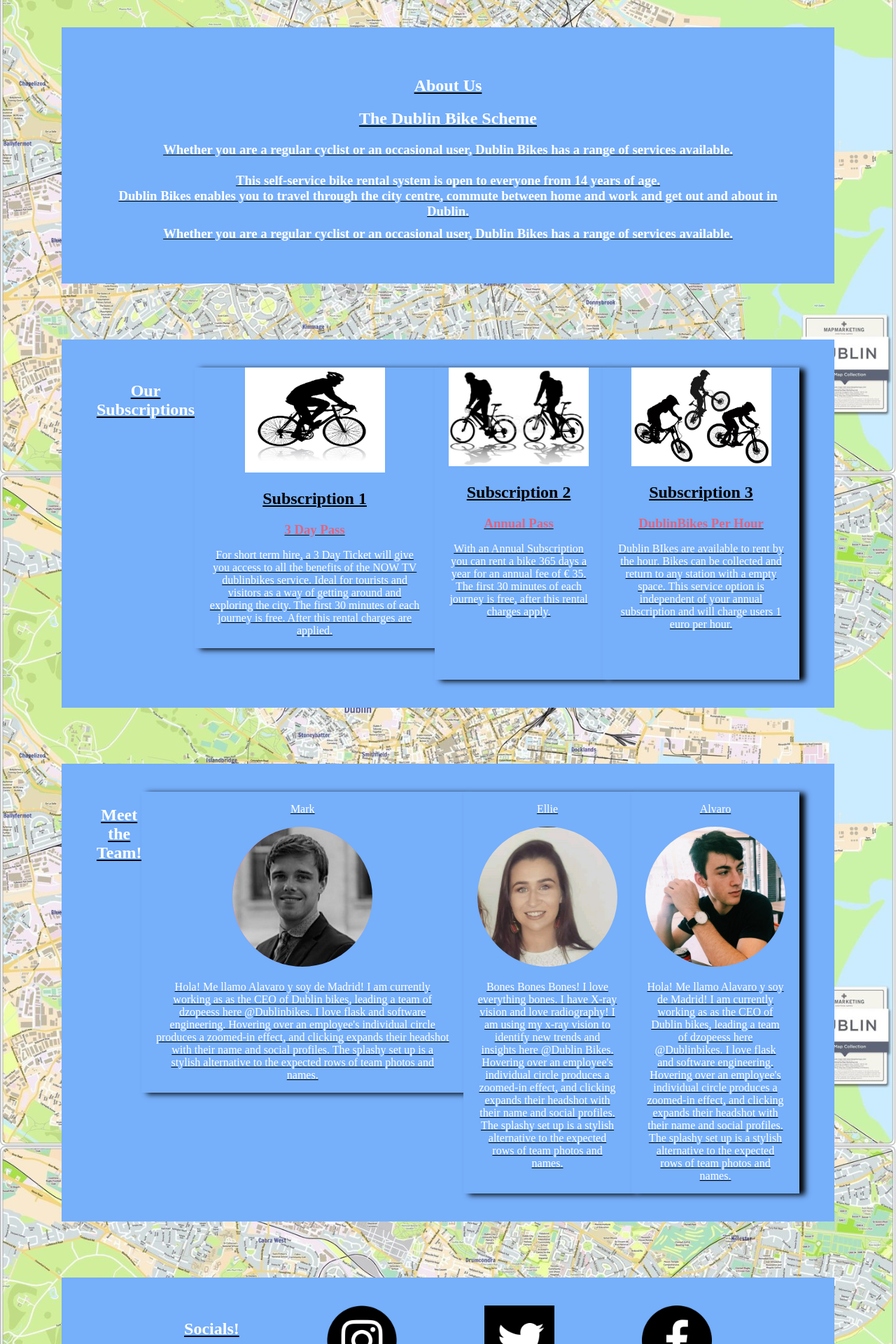
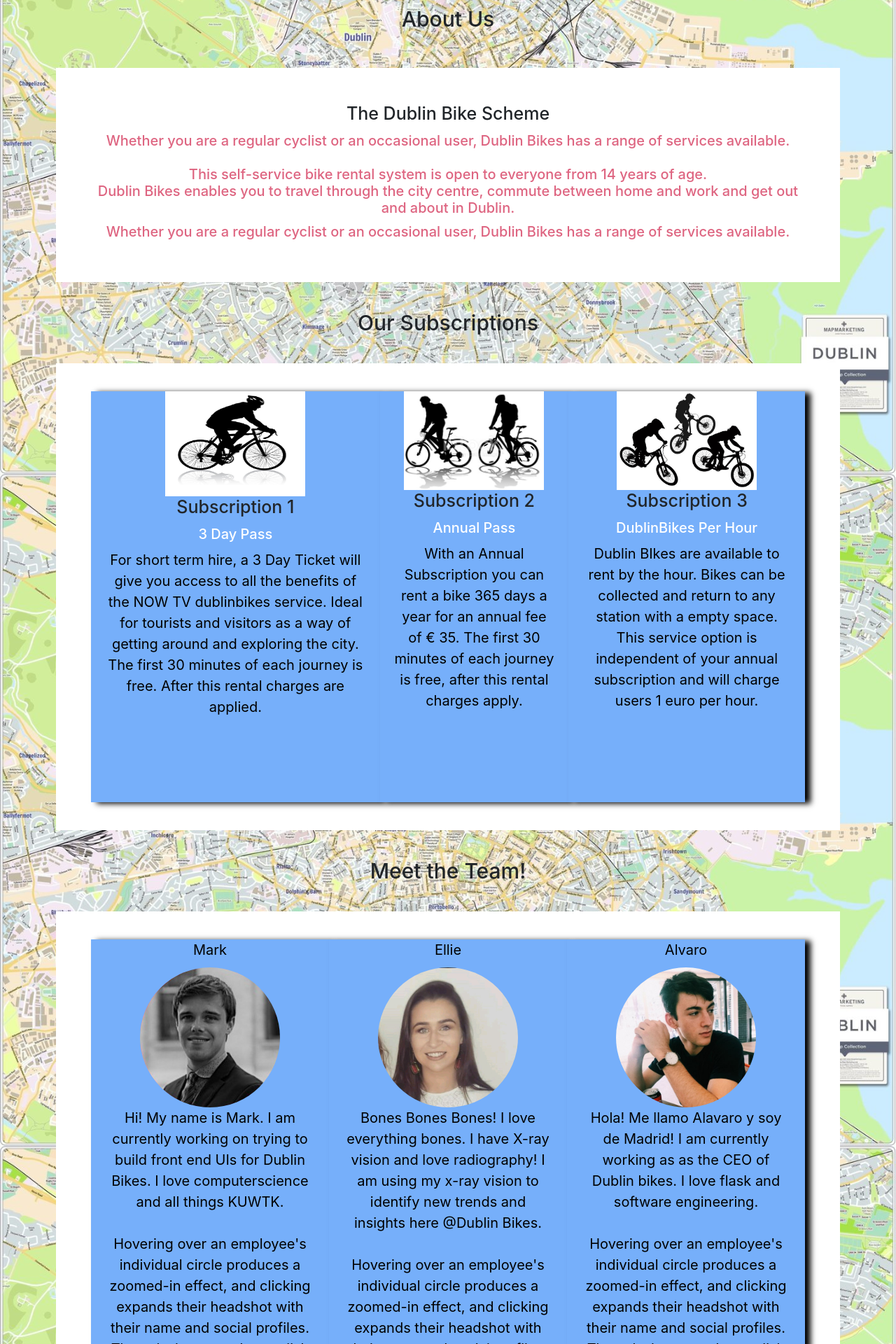
Before and after one commit to Botazio/Group-Project-SoftDev, a Flask app: template FlaskApplication/templates/aboutflex.html in a window 1280 px wide. Shown: the part 283-2203 px from the top of the page at 70% size. Run offline with Flask 2, Linux system fonts and the light colour scheme; the template is opened without the code that fills it, so the values that code supplies are empty; some libraries are stand-ins or nearby versions.

Commit message:
Changes made to styling of about, how2, and css

```diff
--- a/FlaskApplication/templates/aboutflex.html
+++ b/FlaskApplication/templates/aboutflex.html
@@ -3,8 +3,15 @@
 <html lang="en">
 	<html lang="en">
 		<head>
-			<meta name="viewport" content="width=device-width, initial-scale=1">>
-					<meta name="author" content="mark">
+            <meta charsets="utf-8">
+            <meta name="viewport" content="width=device-width, initial-scale=1">
+            <title>About</title>
+            <link rel="stylesheet" href="#">
+            <link href="https://fonts.googleapis.com/css2?family=Noto+Sans:ital@1&display=swap" rel="stylesheet">
+            <link href="https://stackpath.bootstrapcdn.com/bootstrap/4.5.2/css/bootstrap.min.css" rel="stylesheet">
+            <link rel="stylesheet" href="https://stackpath.bootstrapcdn.com/font-awesome/4.7.0/css/font-awesome.min.css">
+            <script src="https://code.jquery.com/jquery-3.2.1.slim.min.js"></script>
+            <script src="https://stackpath.bootstrapcdn.com/bootstrap/4.5.2/js/bootstrap.min.js"></script>
 		<style>
 
             body {
@@ -28,22 +35,11 @@
             color: #ffffff;
             border-radius: 0px;
         }
-        .jumbotron h1 {
-            /* margin: 2px 0; */
-            /* font-size: 3px; */
-            /* line-height: 1.5; */
-        }
-        .intro {
-            /* padding-top: 16px; */
-        }
+
             .parent,.parent1,.parent2, .main2{
                 box-sizing: border-box;
                 margin:40px;
                 padding:40px;
-            }
-
-            .header {
-             background: tomato;
             }
 
             .main2{
@@ -59,7 +55,6 @@
 
             .main2,.main3,.main4,.main5 {
                 text-align: center;
-                text-decoration: underline;
 
             }
             .parent,.parent1,.parent2{
@@ -70,46 +65,42 @@
                 padding-bottom: 30px;
                 justify-content: space-evenly;
                 align-items: center stretch;
-                background-color: rgb(118, 175, 250);
+                background-color: white;
+                /* background-color: rgb(118, 175, 250); */
 
             }
-            .child1, .sub1, .sub3{
-                width:200px;
-                height: fit-content;
+            .child1,.child2,.child3, .sub1, .sub2, .sub3{
+                width:300px;
+
+                align-items: stretch;
                 flex-basis:content;
                 padding-left: 20px;
                 padding-right: 20px;
                 background: rgb(118, 175, 250);
                 box-shadow: .5rem 2px .5rem rgba(0,0,0.1);
             }
-            .child2, .sub2{
-                width:200px;
-                height: fit-content;
-                padding-left: 20px;
-                padding-right: 20px;
-                background: rgb(118, 175, 250);
-                box-shadow: .5rem 2px .5rem rgba(0,0,0.1);
 
-            }
-            .child1:hover,.child2:hover,.child3:hover {
-                background-color: maroon;
+            .child1:hover,.child2:hover,.child3:hover, .sub1:hover, .sub2:hover,.sub3:hover {
+                background-color: #de6581;
                 color: white;}
 
-            .child3 {
-                width:200px;
-                height: fit-content;
-                padding-left: 20px;
-                padding-right: 20px;
-                background: rgb(118, 175, 250);
-                box-shadow: .5rem 2px .5rem rgba(0,0,0.1);}
-
-                h3 {
+                h3,p {
 					margin: 0px 0px 10px 0px;
 					color: #de6581;
+                    font-size: 20px;
                 }
-                h1,p{
-                    color: white;
-                    text-align: center;
+                p{
+                    margin: 0px 0px 10px 0px;
+					color: black;
+                    font-size: 20px;}
+
+                h1 {
+                     font-size: 30px;
+                     margin: 0 0 12px 0;
+                        }
+                h2 {
+                     font-size: 25px;
+                     margin: 0 0 12px 0;
                     }
 		</style>
 
@@ -117,44 +108,38 @@
 
 	<body>
 
-        <div class ="wrapper">
-            <header class="header"> Header </header>
-
         <div class="jumbotron text-center">
             <div class="intro">
 
-                    <h1 style="font-size: 80px;">About</h1>
-
+                <button type="button" class="btn btn-outline-light"><h1>OUR STORY</h1></button>
             </div>
 
 
         </div>
 
-            <!-- <div class="main1" style="background-image: url('/static/fixtures/dbikes1.jpg'); background-size: cover; color: #125688;height:380px;">
-                    <p></p>
-                    </div> -->
+        <div class ="wrapper">
+
+                    <h1 style="text-align: center;">About Us</h1>
+            <article class="main2" style="background-color:white;">
 
 
-            <article class="main2" style="background-color: rgb(118, 175, 250);">
-
-                <h1>About Us</h1>
-                <h1>The Dublin Bike Scheme</h1>
-                <h3 style="color: white;"> Whether you are a regular cyclist or an occasional user, Dublin Bikes has a range of services available.
+                <h2>The Dublin Bike Scheme</h2>
+                <h3> Whether you are a regular cyclist or an occasional user, Dublin Bikes has a range of services available.
                     <br><br> This self-service bike rental system is open to everyone from 14 years of age.
                     <br> Dublin Bikes enables you to travel through the city centre, commute between home and work and get out and about in Dublin.  </h3>
-                <h3 style="color: white;"> Whether you are a regular cyclist or an occasional user, Dublin Bikes has a range of services available. </h3>
+                <h3> Whether you are a regular cyclist or an occasional user, Dublin Bikes has a range of services available. </h3>
 
             </article>
 
             <article class="main3">
-                <h2></h2>
+                <h1>Our Subscriptions</h1>
                 <div class='parent2'>
-                    <h1>Our Subscriptions</h1>
+
                     <div class = 'sub1'>
                         <img src="/static/fixtures/bikenew1.jpg" alt="sub1" style="width:200px; height: 150px;">
                         <hgroup>
                             <h2> Subscription 1</h2>
-                            <h3> 3 Day Pass</h3>
+                            <h3 style="color: white;"> 3 Day Pass</h3>
                         </hgroup>
                         <p>For short term hire, a 3 Day Ticket will give you access to all the benefits of the NOW TV dublinbikes service.
                             Ideal for tourists and visitors as a way of getting around and exploring the city. The first 30 minutes of each journey is free.
@@ -165,7 +150,7 @@
                         <img src="/static/fixtures/cyclists2.jpg" alt="sub2" style="width:200px;">
                         <hgroup>
                             <h2> Subscription 2</h2>
-                            <h3> Annual Pass</h3>
+                            <h3 style="color: white;"> Annual Pass</h3>
                         </hgroup>
                         <p>With an Annual Subscription you can rent a bike 365 days a year for an annual fee of € 35.
                              The first 30 minutes of each journey is free, after this rental charges apply.<br><br><br><br><br></p>
@@ -176,7 +161,7 @@
                     <img src="/static/fixtures/cyclists3.jpg" alt="sub3" style="width:200px;">
                     <hgroup>
                         <h2> Subscription 3</h2>
-                        <h3> DublinBikes Per Hour</h3>
+                        <h3 style="color: white;"> DublinBikes Per Hour</h3>
                     </hgroup>
                     <p>Dublin BIkes are available to rent by the hour. Bikes can be collected and return to any station with a empty space.
                         This service option is independent of your annual subscription and will charge users 1 euro per hour.<br><br><br><br></p></div>
@@ -187,23 +172,27 @@
             </article>
 
             <article class="main4">
-                <h2></h2>
+                <h1 style="text-align: center;">Meet the Team!</h1>
                 <div class='parent'>
-                    <h1 style="text-align: center;">Meet the Team!</h1>
+
                     <div class = 'child1'hover>  <p>Mark</p>
                         <img src="/static/fixtures/mark4.jpg" alt="Mark" style="width:200px; border-radius: 50%;">
-                        <p>Hola! Me llamo Alavaro y soy de Madrid! I am currently working as as the CEO of Dublin bikes, leading a team of dzopeess here @Dublinbikes. I love flask and software engineering.
+                        <p>Hi! My name is Mark. I am currently working on trying to build front end UIs for Dublin Bikes. I love computerscience and all things KUWTK.
+
+                            <br><br>
                             Hovering over an employee's individual circle produces a zoomed-in effect, and clicking expands their headshot
                             with their name and social profiles. The splashy set up is a stylish alternative to the expected rows of team photos and names.</p></div>
 
                     <div class = 'child2'><p>Ellie</p>
                         <img src="/static/fixtures/ellie.jpg" alt="Ellie" style="width:200px; border-radius: 50%;">
                         <p>Bones Bones Bones! I love everything bones. I have X-ray vision and love radiography! I am using my x-ray vision to identify new trends and insights here @Dublin Bikes.
+                            <br><br>
                             Hovering over an employee's individual circle produces a zoomed-in effect, and clicking expands their headshot
                             with their name and social profiles. The splashy set up is a stylish alternative to the expected rows of team photos and names.<br><br></p>
                     </div>
                     <div class = 'child3'><p>Alvaro</p><img src="/static/fixtures/alvaro.jpg" alt="Alvaro" style="width:200px; border-radius: 50%;">
-                        <p>Hola! Me llamo Alavaro y soy de Madrid! I am currently working as as the CEO of Dublin bikes, leading a team of dzopeess here @Dublinbikes. I love flask and software engineering.
+                        <p>Hola! Me llamo Alavaro y soy de Madrid! I am currently working as as the CEO of Dublin bikes. I love flask and software engineering.
+                            <br><br>
                             Hovering over an employee's individual circle produces a zoomed-in effect, and clicking expands their headshot
                             with their name and social profiles. The splashy set up is a stylish alternative to the expected rows of team photos and names.</p></div>
                     </div>
@@ -211,9 +200,9 @@
             </article>
 
             <article class="main5">
-                <h2></h2>
+                <h1>Socials!</h1>
                 <div class='parent1'>
-                    <h1 style="text-align: center;">Socials!</h1>
+
                     <div class = 'child4'> <a href="https://www.instagram.com/?hl=en" target="_blank">
                         <img src="/static/fixtures/instagram black.png" alt="insta" style="width:100px;"></a>
                         </div>
```
Also changed, not shown: FlaskApplication/static/css/style.css (+162 -63 lines), FlaskApplication/templates/how2.html (+2 -21 lines). Lines whose indentation alone changed are shown as unchanged.
